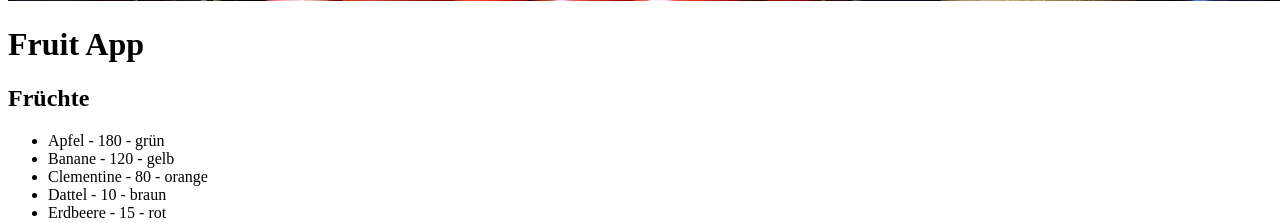
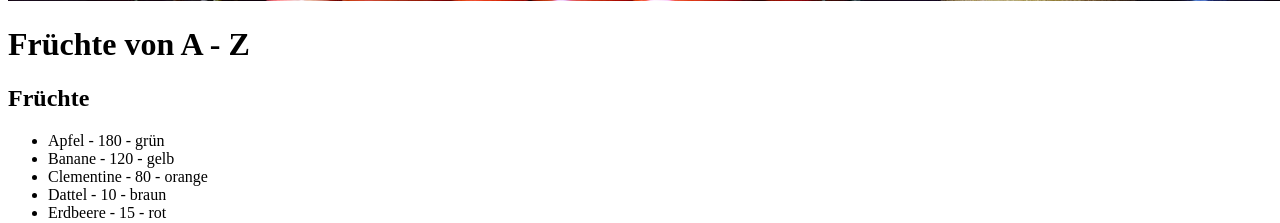
Before and after one commit to codebySaschaHeinze/raspberry-pi-backend-test, a Django app: page /fruits/ in a window 1280 px wide. Shown: the part 860-1083 px from the top of the page. Run offline with Django 5.2, Linux system fonts and the light colour scheme.

Commit message:
fix(header.html): changed h1

```diff
--- a/fruits_app/templates/fruits_app/header.html
+++ b/fruits_app/templates/fruits_app/header.html
@@ -2,5 +2,5 @@
 
 <header>
     <img src="{% static 'fruits_app/img/header.png' %}" alt="">
-    <h1>Fruit App</h1>
+    <h1>Früchte von A - Z</h1>
 </header>
```
